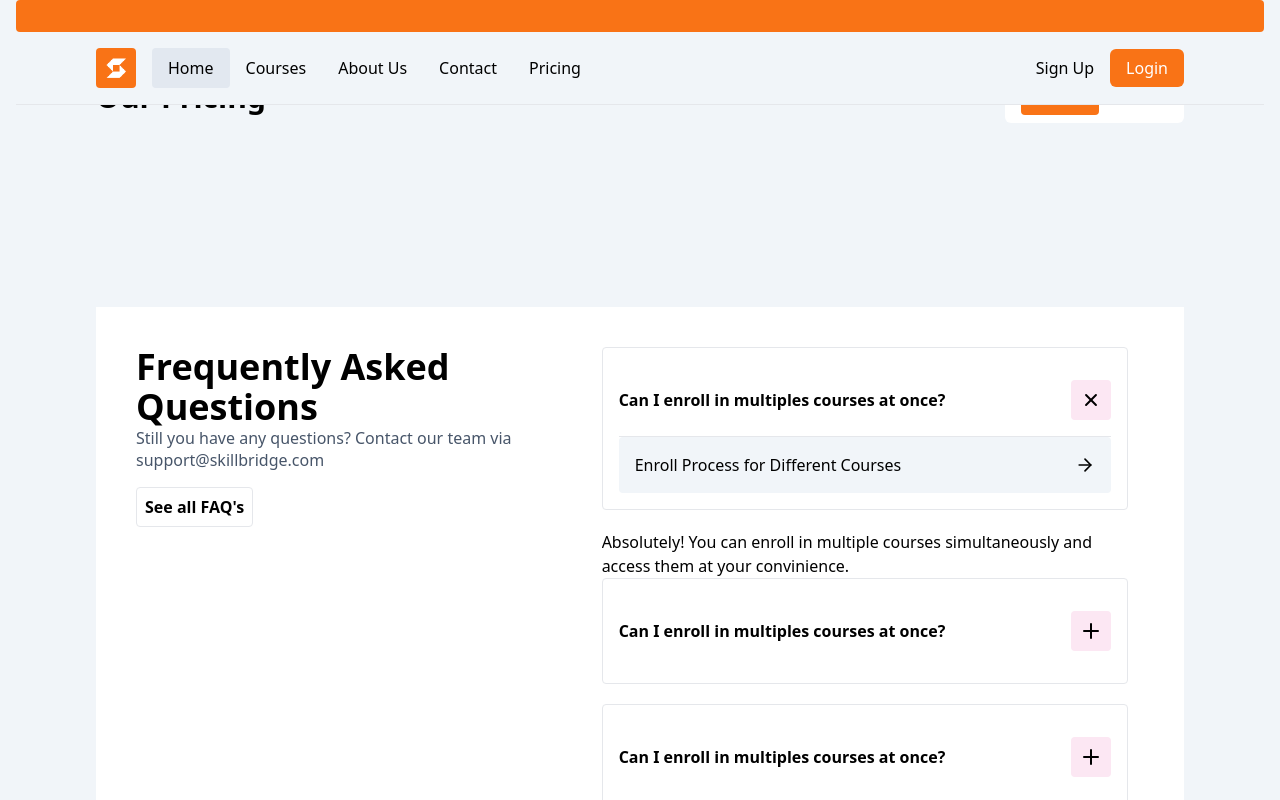
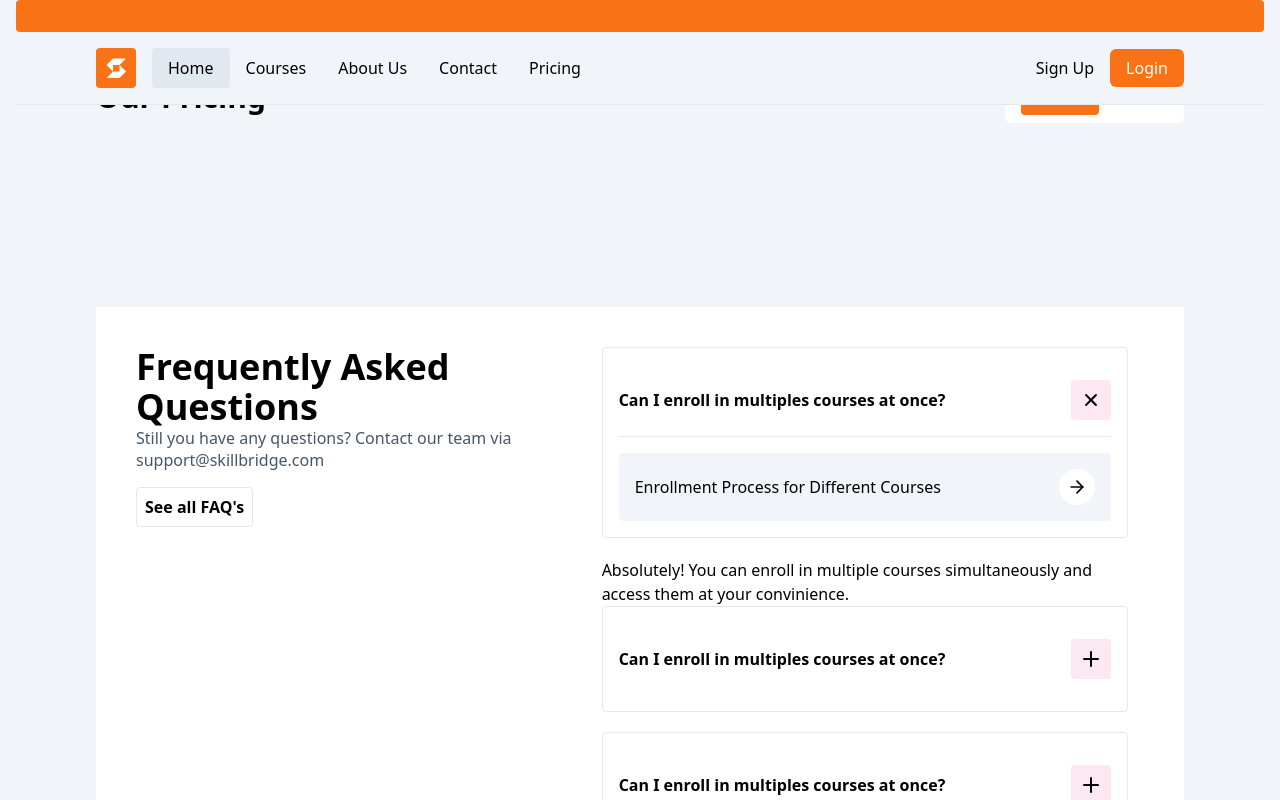
Before and after one commit to Danielkombou/dev-space, a React (Vite) app in the folder E-learning/: page / in a window 1280 px wide. Both pictures are taken after a click on the button 1091 px from the left and 4691 px from the top of the page. Shown: the part 4291-5091 px from the top of the page. Built offline with nearby package versions, Linux system fonts and the light colour scheme.

Commit message:
solving for index at faq's

```diff
--- a/E-learning/src/components/Home/Faqs.jsx
+++ b/E-learning/src/components/Home/Faqs.jsx
@@ -60,11 +60,11 @@ function Faqs() {
 
 function QuestionHeader({ question, onClick, isActive }) {
   return (
-    <div onClick={onClick} className={`border rounded p-4 cursor-pointer `}>
+    <div className={`border rounded p-4 cursor-pointer `}>
       <div className="flex flex-col ">
         <div className="flex justify-between py-4 items-center">
           <h2 className="font-semibold">{question} </h2>
-          <button className=" bg-pink-100 rounded p-2 outline-none">
+          <button onClick={onClick} className=" bg-pink-100 rounded p-2 outline-none">
             {/* {isActive ? <X className="w-5 h-5" /> : <Plus className="w-5 h-5" />} */}
             <Plus
               className={`transform ${
@@ -73,10 +73,12 @@ function QuestionHeader({ question, onClick, isActive }) {
             />
           </button>
         </div>
-        <hr className={` flex ${isActive ? "block " : "hidden"}`} />
+        <hr className={` flex pb-4 ${isActive ? "block " : "hidden"}`} />
         <div className={`flex justify-between items-center bg-slate-100 p-4 rounded ${isActive ? "flex" : "hidden"}`}>
-          <p>Enroll Process for Different Courses</p>
+          <p>Enrollment Process for Different Courses</p>
+          <div className="rounded-full bg-white p-2">
           <ArrowRight className="w-5 h-5" />
+          </div>
         </div>
       </div>
     </div>
```
